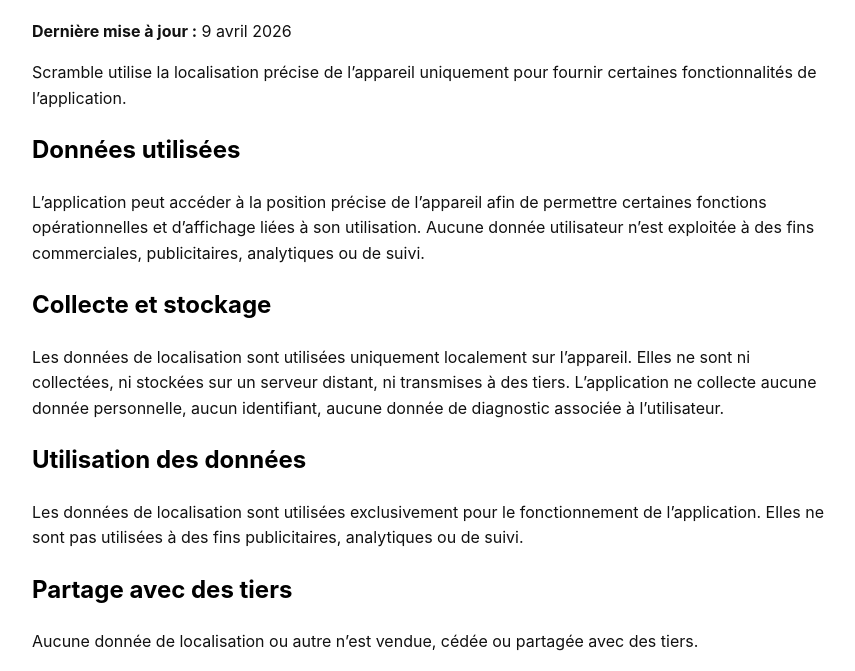
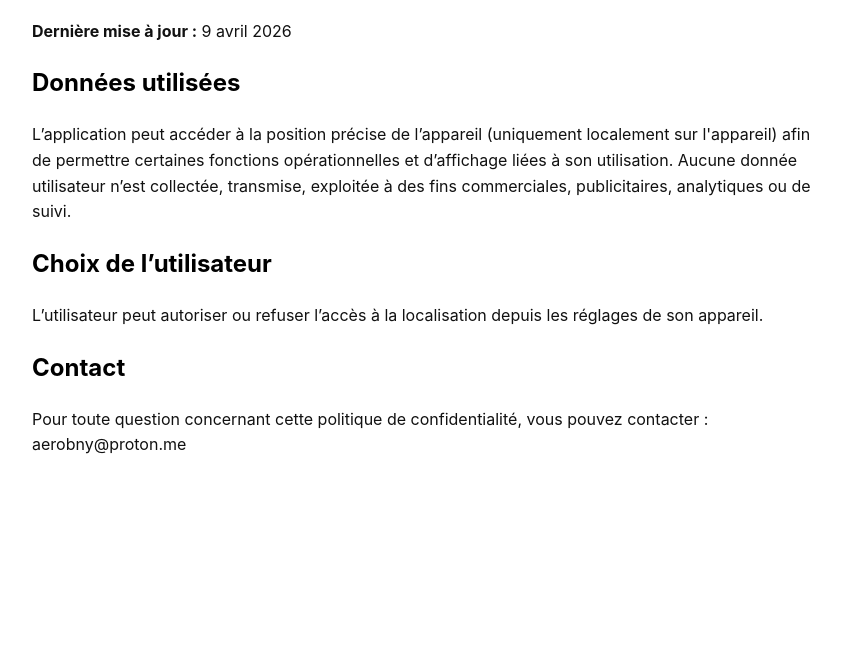
Before and after one commit to BernyBNY/scramble-privacy, a plain HTML site: page index.html in a window 1280 px wide. Shown: the part 94-765 px from the top of the page, without its empty margins (208-1063 px from the left). Drawn offline with Linux system fonts and the light colour scheme.

Commit message:
Update index.html

```diff
--- a/index.html
+++ b/index.html
@@ -20,19 +20,8 @@
   <h1>Politique de confidentialité – Scramble</h1>
   <p><strong>Dernière mise à jour :</strong> 9 avril 2026</p>
 
-  <p>Scramble utilise la localisation précise de l’appareil uniquement pour fournir certaines fonctionnalités de l’application.</p>
-
   <h2>Données utilisées</h2>
-  <p>L’application peut accéder à la position précise de l’appareil afin de permettre certaines fonctions opérationnelles et d’affichage liées à son utilisation. Aucune donnée utilisateur n’est exploitée à des fins commerciales, publicitaires, analytiques ou de suivi. </p>
-
-  <h2>Collecte et stockage</h2>
-  <p>Les données de localisation sont utilisées uniquement localement sur l’appareil. Elles ne sont ni collectées, ni stockées sur un serveur distant, ni transmises à des tiers. L’application ne collecte aucune donnée personnelle, aucun identifiant, aucune donnée de diagnostic associée à l’utilisateur.</p>
-
-  <h2>Utilisation des données</h2>
-  <p>Les données de localisation sont utilisées exclusivement pour le fonctionnement de l’application. Elles ne sont pas utilisées à des fins publicitaires, analytiques ou de suivi.</p>
-
-  <h2>Partage avec des tiers</h2>
-  <p>Aucune donnée de localisation ou autre n’est vendue, cédée ou partagée avec des tiers.</p>
+  <p>L’application peut accéder à la position précise de l’appareil (uniquement localement sur l'appareil) afin de permettre certaines fonctions opérationnelles et d’affichage liées à son utilisation. Aucune donnée utilisateur n’est collectée, transmise, exploitée à des fins commerciales, publicitaires, analytiques ou de suivi. </p>
 
   <h2>Choix de l’utilisateur</h2>
   <p>L’utilisateur peut autoriser ou refuser l’accès à la localisation depuis les réglages de son appareil.</p>
```
